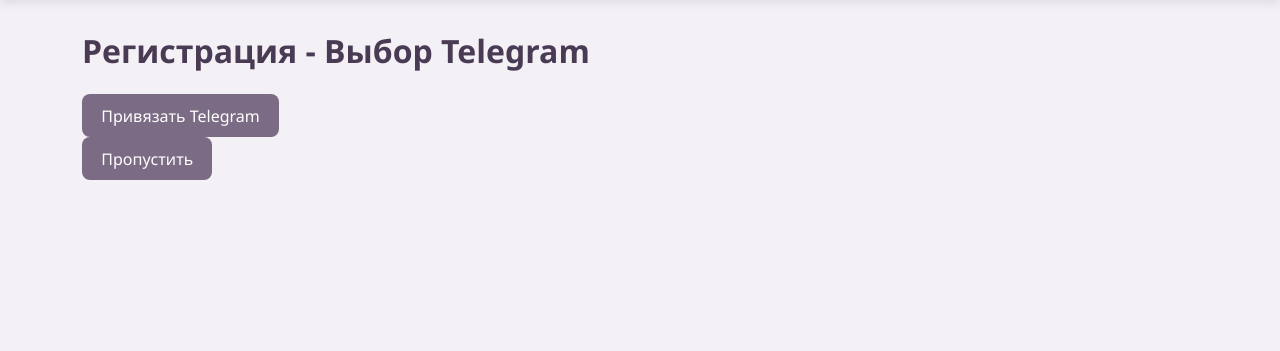
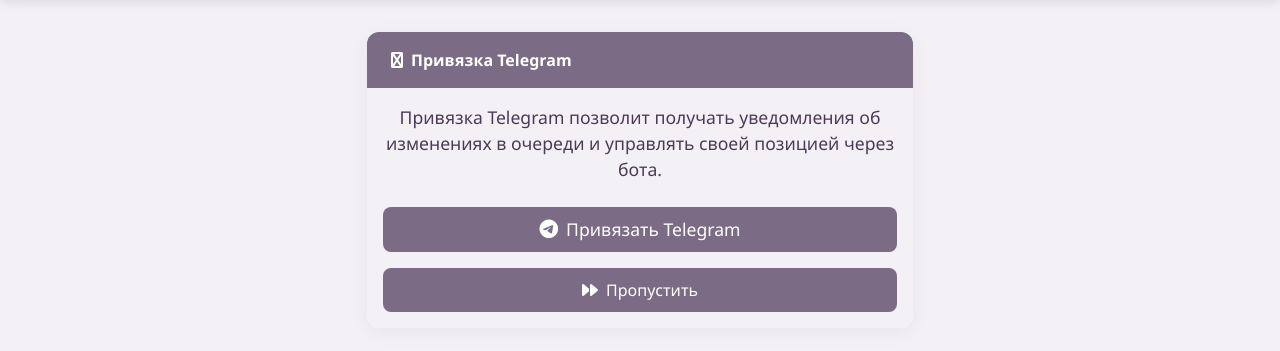
Before and after one commit to awesomesaucerl14memicrowave/ElQueue_FINAL_GK, a Django app: page /register/telegram-choice/ in a window 1280 px wide. Shown: the part 72-423 px from the top of the page. Run offline with Django 5.2, Linux system fonts and the light colour scheme.

Commit message:
raabotaet3

```diff
--- a/lab_queue_app/templates/lab_queue_app/register_telegram_choice.html
+++ b/lab_queue_app/templates/lab_queue_app/register_telegram_choice.html
@@ -1,18 +1,68 @@
 {% extends 'lab_queue_app/base.html' %}
 {% block title %}Регистрация - Выбор Telegram{% endblock %}
 {% block content %}
-    <h2>Регистрация - Выбор Telegram</h2>
+    <div class="content-section">
+        <div class="row justify-content-center">
+            <div class="col-md-6">
+                <div class="custom-card">
+                    <div class="card-header-custom">
+                        <i class="fas fa-telegram me-2"></i>Привязка Telegram
+                    </div>
+                    <div class="card-body">
+                        <div class="text-center mb-4">
+                            <p class="lead mb-4">Привязка Telegram позволит получать уведомления об изменениях в очереди и управлять своей позицией через бота.</p>
+                        </div>
+
                         {% if deep_link %}
-        <p>Для привязки Telegram нажмите: <a href="{{ deep_link }}" target="_blank">Привязать Telegram</a></p>
-        <p>После привязки вернитесь и выберите учебную группу.</p>
+                            <div class="text-center mb-4">
+                                <a href="{{ deep_link }}" target="_blank" class="btn btn-custom btn-lg w-100">
+                                    <i class="fab fa-telegram me-2"></i>Привязать Telegram
+                                </a>
+                                <div class="alert alert-info rounded-3 shadow-sm mt-3">
+                                    <i class="fas fa-info-circle me-2"></i>После привязки вернитесь и выберите учебную группу.
+                                </div>
+                            </div>
                         {% else %}
+                            <div class="d-grid gap-3">
                                 <form method="post" action="">
                                     {% csrf_token %}
-            <button type="submit" name="link_telegram">Привязать Telegram</button>
+                                    <button type="submit" name="link_telegram" class="btn btn-custom btn-lg w-100">
+                                        <i class="fab fa-telegram me-2"></i>Привязать Telegram
+                                    </button>
                                 </form>
                                 <form method="post" action="">
                                     {% csrf_token %}
-            <button type="submit" name="skip">Пропустить</button>
+                                    <button type="submit" name="skip" class="btn btn-custom-secondary w-100">
+                                        <i class="fas fa-forward me-2"></i>Пропустить
+                                    </button>
                                 </form>
+                            </div>
                         {% endif %}
+                    </div>
+                </div>
+            </div>
+        </div>
+    </div>
+
+    <style>
+        .lead {
+            color: var(--header-color);
+            font-size: 1.1rem;
+        }
+
+        .alert-info {
+            background-color: var(--purple-light);
+            color: var(--header-color);
+            border: 2px solid var(--accent-secondary);
+        }
+
+        .btn-lg {
+            padding: 1rem 1.5rem;
+            font-size: 1.1rem;
+        }
+
+        .fab.fa-telegram {
+            font-size: 1.2rem;
+        }
+    </style>
 {% endblock %}
```
Also changed, not shown: lab_queue_app/templates/lab_queue_app/register_study_group.html (+75 -5 lines). Lines whose indentation alone changed are shown as unchanged.
